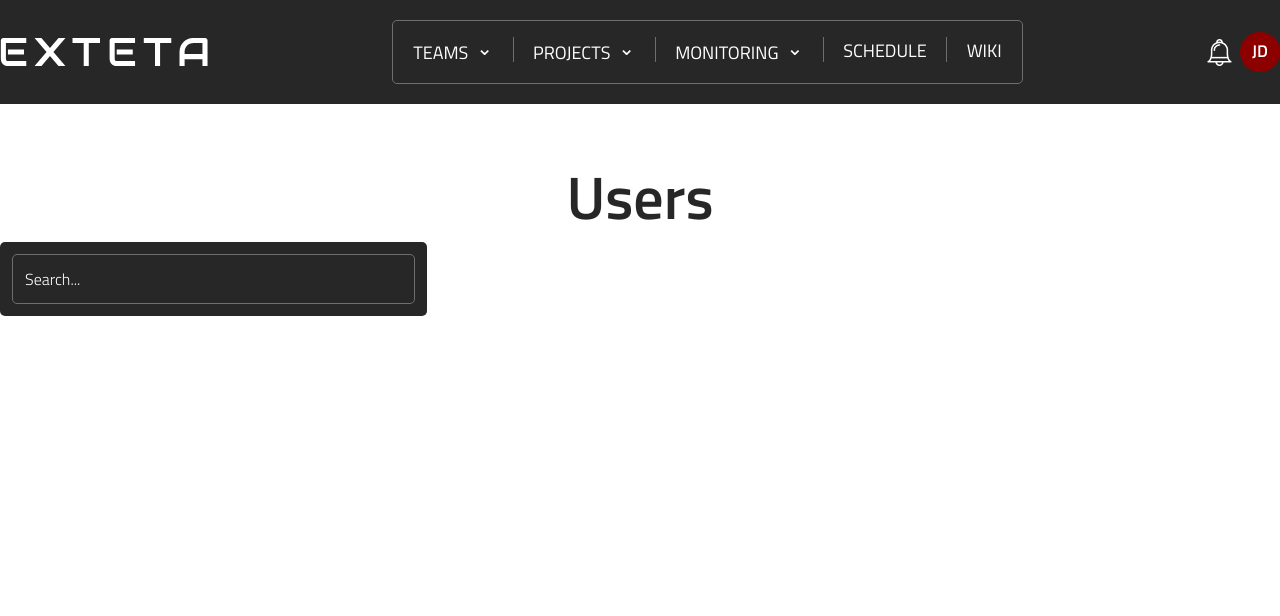
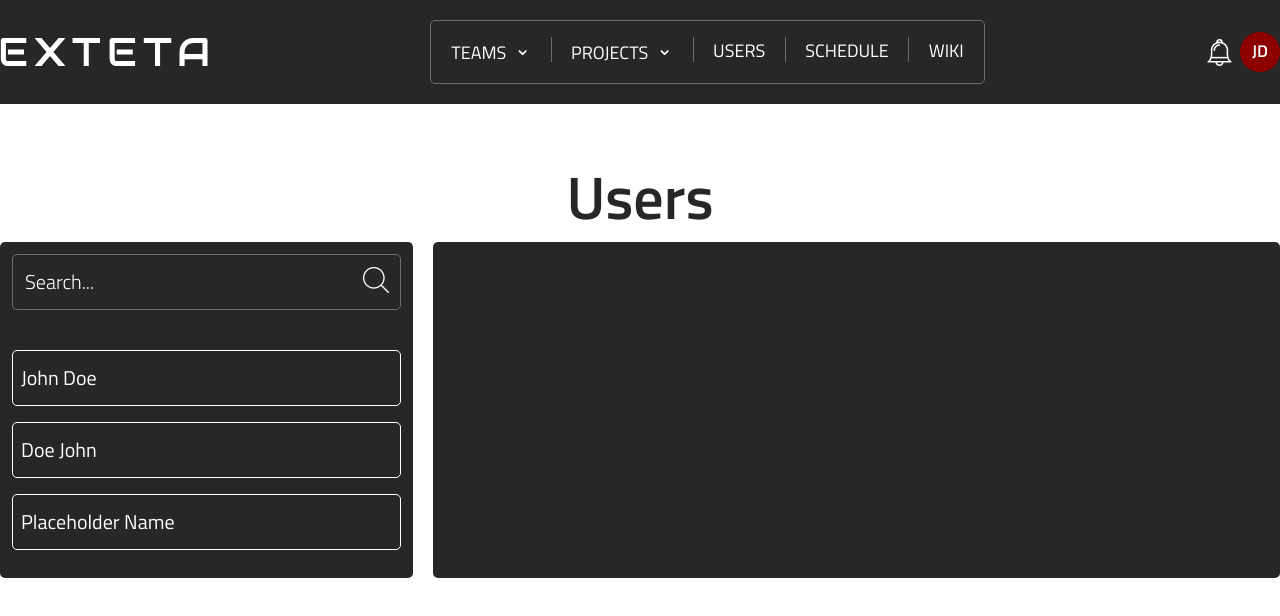
Before and after one commit to MaximGavd/jira-clone, a React (Create React App) app: page /users in a window 1280 px wide. Shown: the top 616 px of the page. Built offline with nearby package versions, Linux system fonts and the light colour scheme.

Commit message:
user page

```diff
--- a/src/Components/common/Header/pages/menu/pages.ts
+++ b/src/Components/common/Header/pages/menu/pages.ts
@@ -16,10 +16,7 @@ export const pages: SinglePage[] = [
       {id: 1 , name: 'PHP' , link: '/projects/php'},
       {id: 2 , name: 'Javascript' , link: '/projects/javascript'}
     ]},
-    {id: 2 , name: "monitoring" , child: [
-      {id: 0 , name: 'Worklog' , link: '/worklogs'},
-      {id: 1 , name: 'Users' , link: '/users'},
-    ]},
+    {id: 2 , name: "users" , link: '/users'}, // worklogs & activity ( by canvas and graph ) ,
     {id: 3 , name: "schedule" , link: '/schedule'}, // alternative for timeline Jira
     {id: 4 , name: "wiki" , link: '/wiki'}, // can be also a dropdown with docs such "WP Docs" , "PHP Docs" and so on
   ]
--- a/src/Components/pages/Users/UserPage.tsx
+++ b/src/Components/pages/Users/UserPage.tsx
@@ -1,12 +1,15 @@
 import React from 'react';
 import UsersSidebar from "./components/users-sidebar/UsersSidebar";
+import UsersOverview from "./components/users-overview/UsersOverview";
+
 
 const Users = () => {
     return (
         <div className="container mx-auto">
             <div className="text-2xl font-semibold text-dark mt-12">Users</div>
-            <div className="container grid grid-cols-12">
+            <div className="container grid grid-cols-12 gap-5">
                 <UsersSidebar />
+                <UsersOverview />
             </div>
         </div>
     );
--- /dev/null
+++ b/src/Components/pages/Users/components/users-overview/UsersOverview.jsx
@@ -0,0 +1,9 @@
+import React from 'react';
+
+const UsersOverview = () => {
+    return (
+        <div className="text-white col-span-8 bg-dark rounded-md"></div>
+    );
+};
+
+export default UsersOverview;
--- a/src/Components/pages/Users/components/users-sidebar/UsersSidebar.tsx
+++ b/src/Components/pages/Users/components/users-sidebar/UsersSidebar.tsx
@@ -1,9 +1,12 @@
 import React from 'react';
+import UserList from "./components/UserList";
+import UserSearch from "./components/SearchUser/UserSearch";
 
 const Users = () => {
     return (
         <div className="text-left col-span-4 bg-dark rounded-md p-3">
-            <input className="w-full bg-dark rounded-md border border-gray-300 text-white placeholder:text-white placeholder:font-light p-3" type="text" placeholder="Search..."/>
+            <UserSearch />
+            <UserList />
         </div>
     );
 };
--- /dev/null
+++ b/src/Components/pages/Users/components/users-sidebar/components/SearchUser/UserSearch.tsx
@@ -0,0 +1,21 @@
+import React from 'react';
+import searchIcon from "../../assets/search_icon.png";
+
+const UserSearch = () => {
+    const [search , setSearch] = React.useState('');
+    const [hasValue , setHasValue] = React.useState(false);
+    const iconDefaultStyles = 'absolute transform right-3 top-0 translate-y-1/2 ease-in-out duration-300 opacity-1';
+    const iconDisappearStyles = 'absolute transform right-3 top-0 translate-y-1/4 opacity-0 ease-in-out duration-300';
+    const onSearch = (value: string) => {
+        value ? setHasValue(true) : setHasValue(false) ;
+        return setSearch(value);
+    }
+    return (
+        <div className="relative">
+            <input onChange={(event) => onSearch(event.target.value)} value={search} className="w-full bg-dark rounded-md border border-gray-300 text-white placeholder:text-white placeholder:text-md text-md placeholder:font-light p-3 outline-0" type="text" placeholder="Search..."/>
+            <img className={hasValue ? iconDisappearStyles : iconDefaultStyles } src={searchIcon} />
+        </div>
+    );
+};
+
+export default UserSearch;
--- /dev/null
+++ b/src/Components/pages/Users/components/users-sidebar/components/User/UserSingle.tsx
@@ -0,0 +1,12 @@
+import React from 'react';
+import {User} from '../../../../users_db';
+import {Link} from "react-router-dom";
+
+const UserSingle:React.FC<{user: User}> = ({user}) => {
+    const userClassName = "hover:bg-white hover:text-dark duration-300 ease-in-out mb-4 cursor-pointer text-white text-md border rounded-md border-white px-2 py-3 font-medium"
+    return (
+        <Link to={user.id.toString()}><li className={userClassName}>{user.name}</li></Link>
+    );
+};
+
+export default UserSingle;
--- /dev/null
+++ b/src/Components/pages/Users/components/users-sidebar/components/UserList.tsx
@@ -0,0 +1,17 @@
+import React , {useContext} from 'react';
+import {UserContext} from "../../../context/UserContext";
+import User from "./User/UserSingle";
+
+const UserList = () => {
+    const users = useContext(UserContext);
+    console.log(users);
+    return (
+        <ul className="mt-10">
+            {users.map(user => {
+                return <User key={user.id} user={user} />
+            })}
+        </ul>
+    );
+};
+
+export default UserList;
--- a/src/Components/pages/Users/components/users-sidebar/users/UserList.tsx
+++ /dev/null
@@ -1,11 +0,0 @@
-import React from 'react';
-
-const UserList = () => {
-    return (
-        <div>
-            single user here
-        </div>
-    );
-};
-
-export default UserList;
--- /dev/null
+++ b/src/Components/pages/Users/context/UserContext.jsx
@@ -0,0 +1,4 @@
+import React , {createContext} from 'react';
+import {users} from "../users_db";
+
+export const UserContext = createContext(users);
--- /dev/null
+++ b/src/Components/pages/Users/users_db.ts
@@ -0,0 +1,36 @@
+export type Task = {
+    id: number,
+    title: string,
+    subtask: {
+        id: number,
+        title: string,
+    }
+}
+export type User = {
+    id: number,
+    name: string,
+    hours?: {
+        month: number,
+        day: number,
+        hours: number
+    }
+    task?: Task[]
+}
+
+export const users: User[] = [
+    {
+        id: 0 , name: 'John Doe' , task: [
+            {id: 0 , title: 'PHP' , subtask: {id: 0 , title: 'Support'}}
+        ]
+    },
+    {
+        id: 1 , name: 'Doe John' , task: [
+            {id: 0 , title: 'Angular' , subtask: {id: 0 , title: 'Dev'}}
+        ]
+    },
+    {
+        id: 2 , name: 'Placeholder Name' , task: [
+            {id: 0 , title: 'React' , subtask: {id: 0 , title: 'CRM'}}
+        ]
+    },
+]
```
Also changed, not shown: src/Components/pages/Users/components/users-sidebar/assets/search_icon.png (added), src/Components/pages/Users/components/users-sidebar/assets/style.module.css (added).
